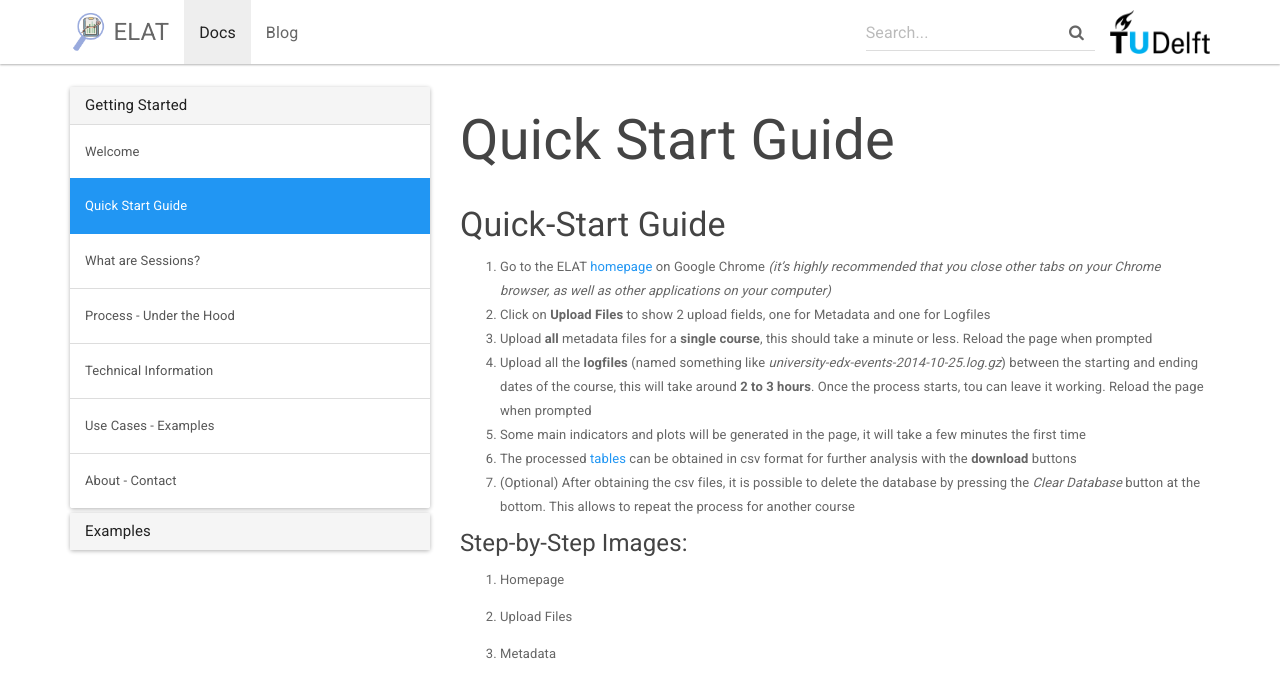
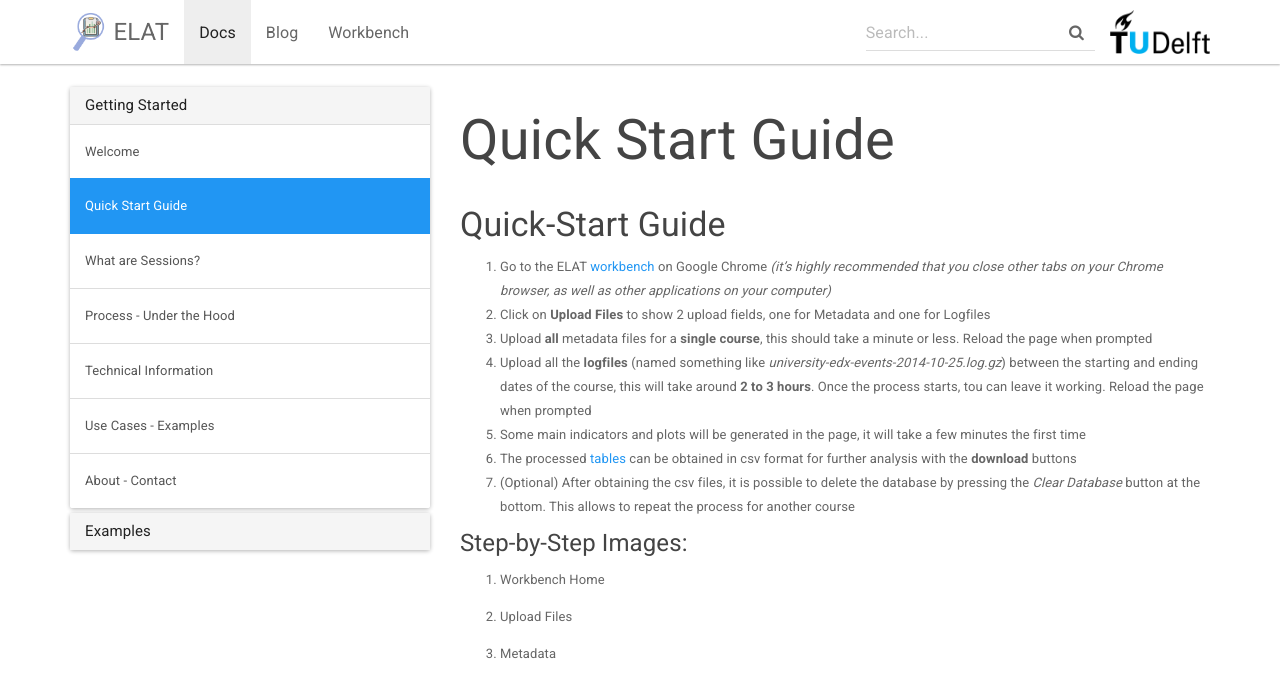
Before and after one commit to mvallet91/ELAT, a Jekyll site: the page built from _docs/quickstart.md, in a window 1280 px wide and 1060 px high. Shown: the top 676 px of the window. Built offline with Jekyll 4.4.1, drawn with Linux system fonts in a browser that asks for light colours.

Commit message:
New workbench url

```diff
--- a/_docs/quickstart.md
+++ b/_docs/quickstart.md
@@ -4,7 +4,7 @@ permalink: /docs/quickstart/
 ---
 
 ### Quick-Start Guide
-1. Go to the ELAT [homepage](https://mvallet91.github.io/untitled/) on Google Chrome *(it's highly
+1. Go to the ELAT [workbench](https://mvallet91.github.io/ELAT-Workbench/) on Google Chrome *(it's highly
 recommended that you close other tabs on your Chrome browser, as well as other applications on your computer)*
 2. Click on **Upload Files** to show 2 upload fields, one for Metadata and one for Logfiles
 3. Upload **all** metadata files for a **single course**, this should take a minute or less.
@@ -20,7 +20,7 @@ can be obtained in csv format for further analysis with the **download** buttons
 
 #### Step-by-Step Images:
 
-1. Homepage
+1. Workbench Home
 
 2. Upload Files
 
--- a/_includes/topnav.html
+++ b/_includes/topnav.html
@@ -15,6 +15,7 @@
             <ul class="nav navbar-nav">
                 <li {% if page.sectionid=='docs' %} class="active" {% endif %}><a href="{{ "/docs/home/" | prepend: site.baseurl }}">Docs</a></li>
                 <li {% if page.sectionid=='blog' %} class="active" {% endif %}><a href="{{ site.posts.first.url | prepend: site.baseurl }}">Blog</a></li>
+                <li ><a href="https://mvallet91.github.io/ELAT-Workbench/">Workbench</a></li>
             </ul>
             <div class="navbar-right">
                 <form class="navbar-form navbar-left">
--- a/index.html
+++ b/index.html
@@ -25,9 +25,9 @@ layout: default
                 Group together with the Centre for Education and Learning <a href="https://www.educationandlearning.nl/home">(CEL)</a>
                 and the <a href="https://online-learning.tudelft.nl/">TU Delft Extension School</a>.
                 You can start using ELAT simply by going to the
-                <a href="https://mvallet91.github.io/untitled/">homepage</a> and uploading
+                <a href="https://mvallet91.github.io/ELAT-Workbench/">workbench</a> and uploading
                 metadata files and logfiles (uploading to your own browser, there is no server involved).
-                The code is fully available <a href="https://github.com/mvallet91/untitled">here</a>.</p>
+                The code is fully available <a href="https://github.com/mvallet91/ELAT-Workbench">here</a>.</p>
         </div>
         <div class="col-md-1 center"></div>
         <div class="col-md-5 center">
```
Also changed, not shown: _docs/process.md (+1 -1 lines).
